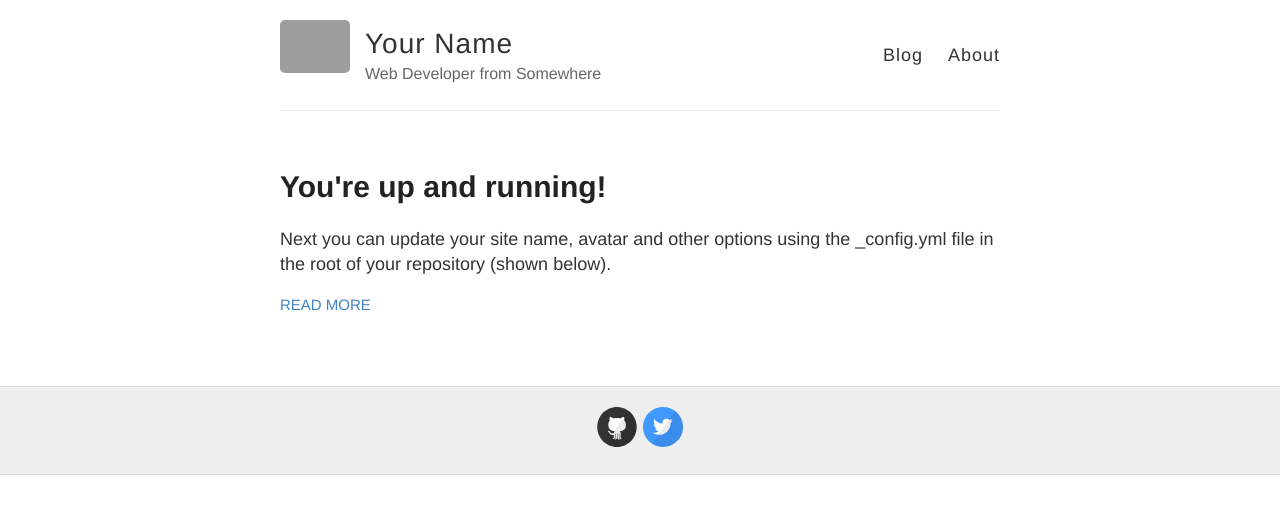
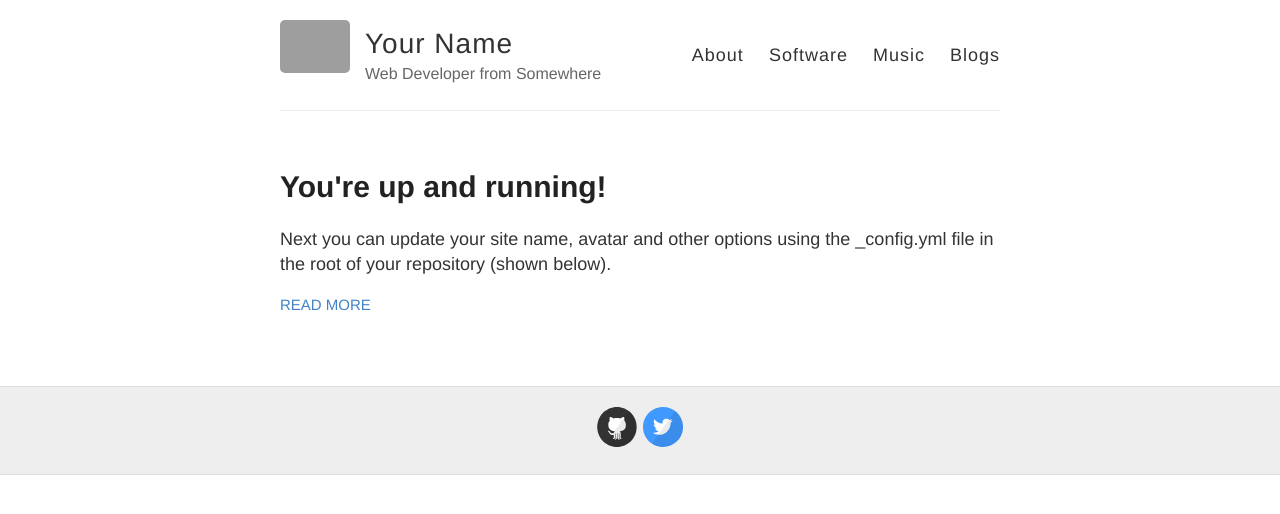
Before and after one commit to sebasgverde/sebasgverde.github.io, a Jekyll site: the page built from index.html, in a window 1280 px wide. Shown: the top 514 px of the page. Built offline with Jekyll 4.4.1, drawn with Linux system fonts in a browser that asks for light colours; grey boxes are pictures that could not be loaded.

Commit message:
Update default.html

```diff
--- a/_layouts/default.html
+++ b/_layouts/default.html
@@ -27,8 +27,10 @@
           </div>
 
           <nav>
-            <a href="{{ site.baseurl }}/">Blog</a>
-            <a href="{{ site.baseurl }}/about">About</a>
+            <a href="{{ site.baseurl }}/">About</a>
+            <a href="{{ site.baseurl }}/software">Software</a>
+            <a href="{{ site.baseurl }}/music">Music</a>
+            <a href="{{ site.baseurl }}/blogs">Blogs</a>
           </nav>
         </header>
       </div>
```
